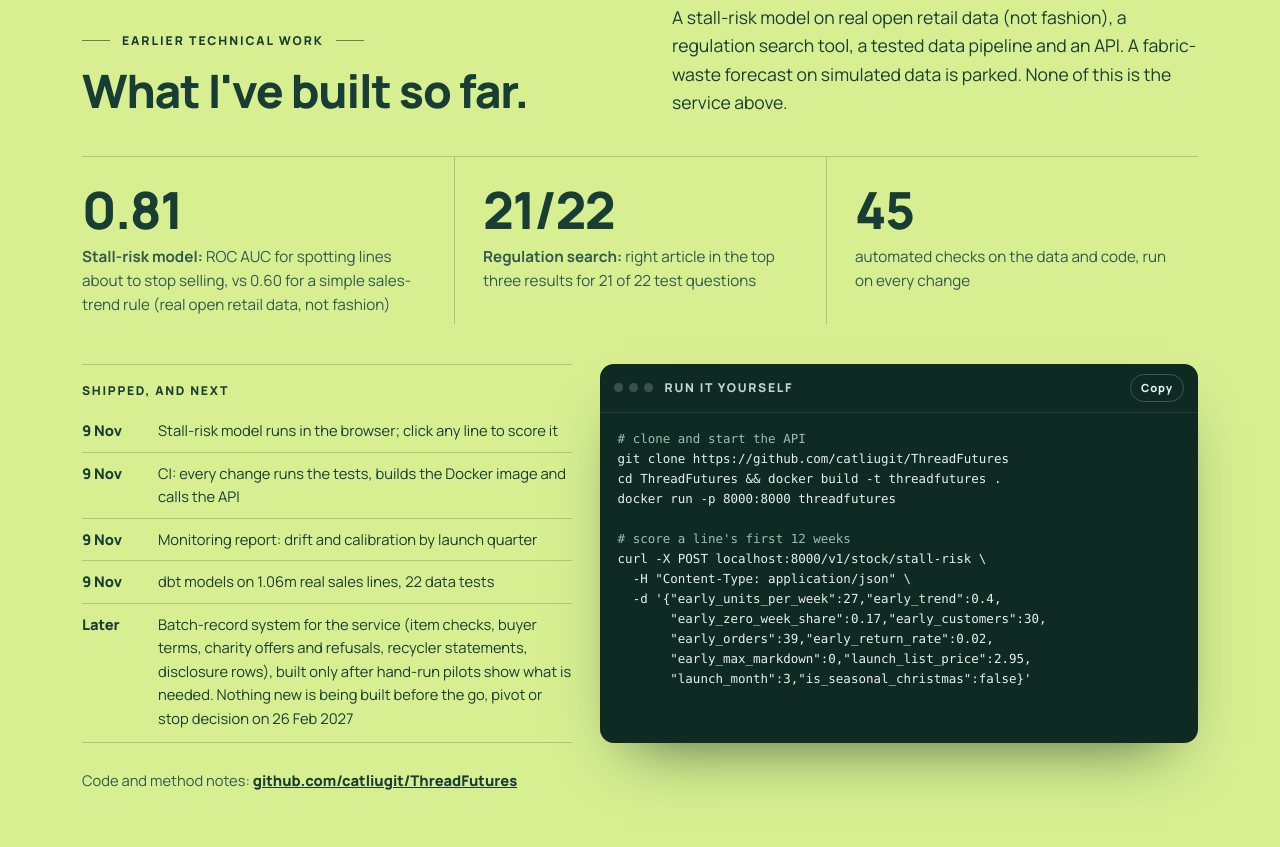
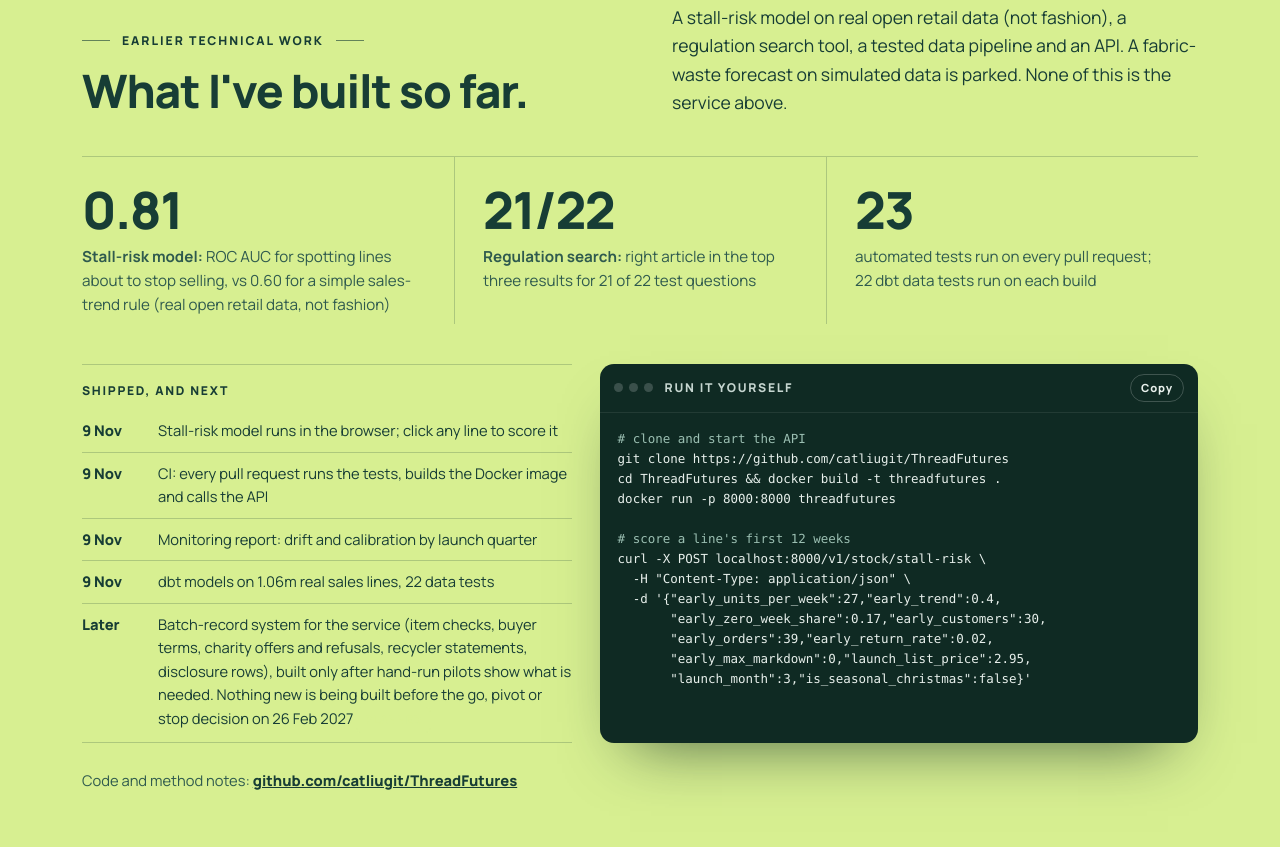
Before and after one commit to catliugit/ThreadFutures, a plain HTML site: page site/work.html in a window 1280 px wide. Shown: the part 713-1560 px from the top of the page. Drawn offline with Linux system fonts and the light colour scheme.

Commit message:
Correct technical claims from accuracy review
- work.html: 23 pytest tests run in CI on every PR; 22 dbt tests run via make dbt
  (not 45 checks on every change); offcut model trained on 6,400 runs, tested on 1,600
- docs: CI trigger is push to main + PRs; power analysis is pooled-variance
  TTestIndPower, not Welch; launch-date split has no outcome-window embargo;
  2011Q2 AUC rests on ~3 stalls; model never saw Oct-Dec launches;
  6_planned compares against current MLflow run 588d9d43; Part 10 discipline is
  DevOps / platform with MLOps secondary

Co-Authored-By: Claude Opus 5.5 <noreply@anthropic.com>

```diff
--- a/site/work.html
+++ b/site/work.html
@@ -628,14 +628,14 @@ select:focus,input[type=text]:focus,input[type=email]:focus,textarea:focus{outli
     <div class="proof">
       <div><strong class="count" data-to="0.81" data-dec="2">0.81</strong><p><b>Stall-risk model:</b> ROC AUC for spotting lines about to stop selling, vs 0.60 for a simple sales-trend rule (real open retail data, not fashion)</p></div>
       <div><strong class="count" data-to="21" data-dec="0" data-suf="/22">21/22</strong><p><b>Regulation search:</b> right article in the top three results for 21 of 22 test questions</p></div>
-      <div><strong class="count" data-to="45" data-dec="0">45</strong><p>automated checks on the data and code, run on every change</p></div>
+      <div><strong class="count" data-to="23" data-dec="0">23</strong><p>automated tests run on every pull request; 22 dbt data tests run on each build</p></div>
     </div>
     <div class="buildrow">
       <div class="log">
         <div class="log-h">Shipped, and next</div>
         <ol>
           <li><time>9 Nov</time><span>Stall-risk model runs in the browser; click any line to score it</span></li>
-          <li><time>9 Nov</time><span>CI: every change runs the tests, builds the Docker image and calls the API</span></li>
+          <li><time>9 Nov</time><span>CI: every pull request runs the tests, builds the Docker image and calls the API</span></li>
           <li><time>9 Nov</time><span>Monitoring report: drift and calibration by launch quarter</span></li>
           <li><time>9 Nov</time><span>dbt models on 1.06m real sales lines, 22 data tests</span></li>
           <li><time>Later</time><span>Batch-record system for the service (item checks, buyer terms, charity offers and refusals, recycler statements, disclosure rows), built only after hand-run pilots show what is needed. Nothing new is being built before the go, pivot or stop decision on 26 Feb 2027 <span class="tag plan">Planned</span></span></li>
@@ -738,7 +738,7 @@ curl -X POST localhost:8000/v1/stock/stall-risk \
         <p class="lede">This is <b>earlier exploratory work for a previous idea (garment factories), not the product</b>. My first idea (early November 2026) was forecasting how much fabric a cutting run leaves over; the related purchase-order agent in the code repository belongs to the same idea. Both are parked and stay here only as proof I can build.</p>
         <dl class="facts">
           <div><dt>What it is</dt><dd>A forecast of the kg of fabric a cutting run will leave over, with a P10–P90 range, from garment type, fabric, sizes and quantity.</dd></div>
-          <div><dt>Simulated data</dt><dd>The model runs in your browser below. It was trained on 8,000 <b>simulated</b> cutting runs and tested on 1,600 more. It has never seen real factory data.</dd></div>
+          <div><dt>Simulated data</dt><dd>The model runs in your browser below. It was trained on 6,400 <b>simulated</b> cutting runs and tested on 1,600 held-out runs (8,000 in total). It has never seen real factory data.</dd></div>
           <div><dt>Status</dt><dd><b>Parked.</b> Earlier work for a previous idea; not being developed or sold, and not part of the Thread Futures service.</dd></div>
         </dl>
       </div>
```
Also changed, not shown: 6 other files.
